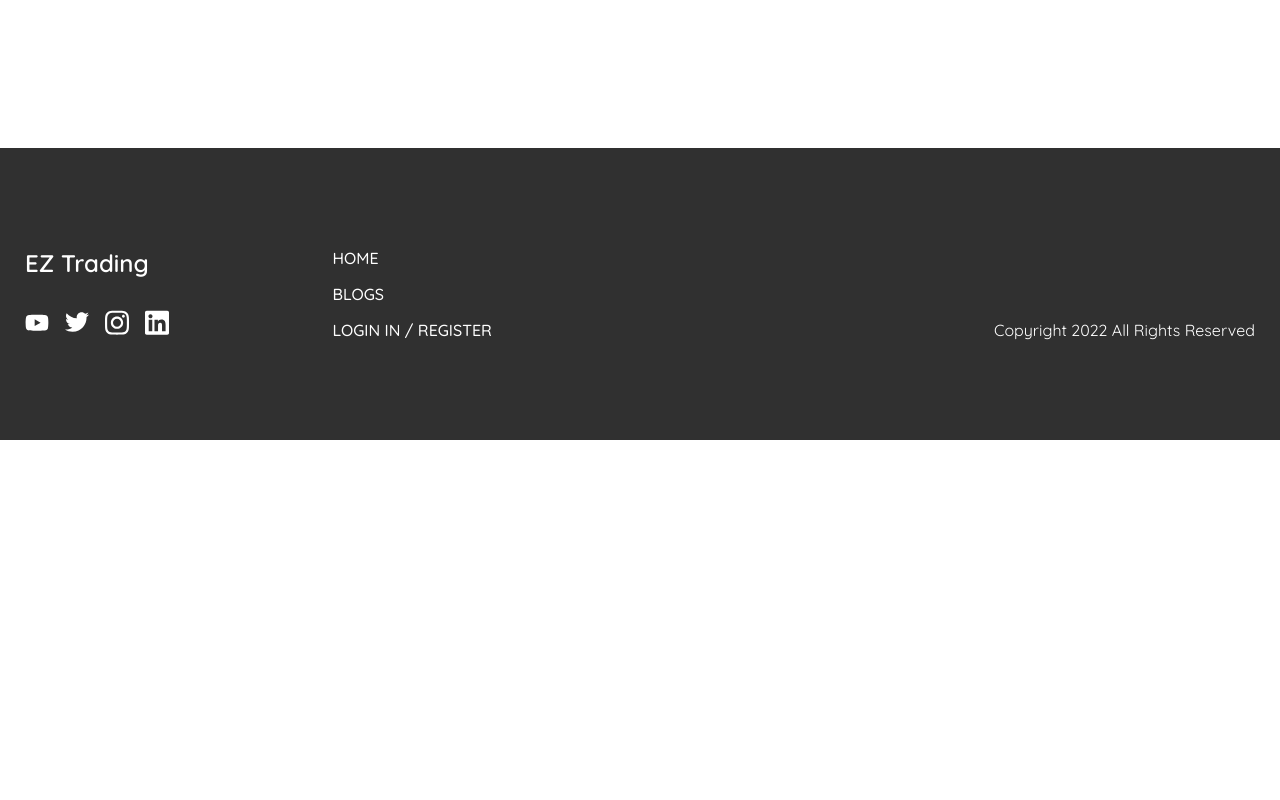
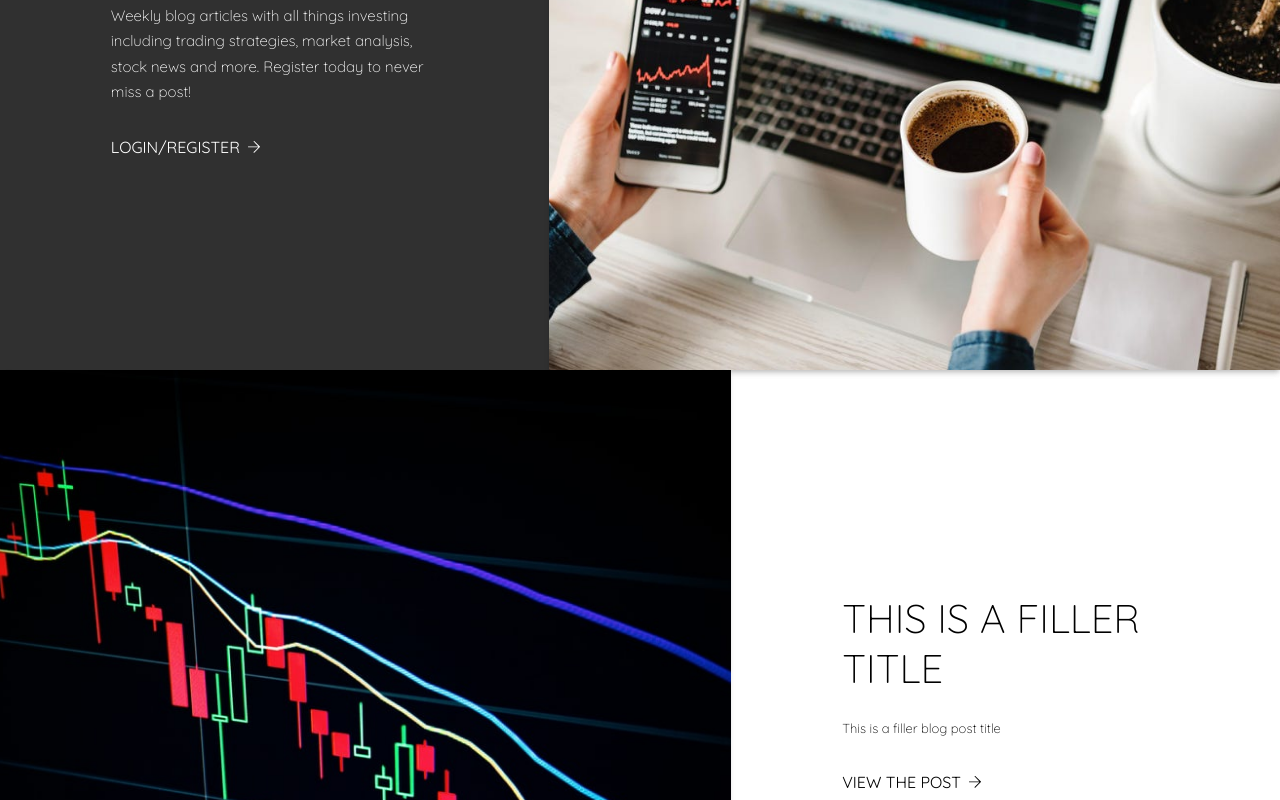
Before and after one commit to Ismaeltech/Trading-blog, a Vue app: page / in a window 1280 px wide. Shown: the part 360-1160 px from the top of the page. Before the commit the page ends 800 px from the top, so only its background shows below. Built offline with nearby package versions, Linux system fonts and the light colour scheme; what vue2-editor would draw is missing.

Commit message:
Binded up object and array to BlogPost components. Loaded in all three blogpost components. Styled components through class names blog-wrapper, blog-content, and blog-photo.

```diff
--- a/src/App.vue
+++ b/src/App.vue
@@ -55,4 +55,17 @@ export default {
 .link-light {
   color: #fff;
 }
+
+.arrow {
+  margin-left: 8px;
+  width: 12px;
+  path {
+    fill: #000;
+  }
+}
+.arrow-light {
+  path {
+    fill: #fff;
+  }
+}
 </style>
--- a/src/components/BlogPost.vue
+++ b/src/components/BlogPost.vue
@@ -1,15 +1,151 @@
 <template>
-  <div>
-      <h2>Hello</h2>
+  <div class="blog-wrapper no-user">
+    <div class="blog-content">
+        <div>
+            <h2 v-if="post.welcomeScreen">{{ post.title }}</h2>
+            <h2 v-else>{{ post.title }}</h2>
+            <p v-if="post.welcomeScreen">{{ post.blogPost }}</p>
+            <p class="content-preview" v-else>{{ post.blogHTML }}</p>
+            <router-link class="link link-light" v-if="post.welcomeScreen" to="#">
+                Login/Register<Arrow class="arrow arrow-light" />
+            </router-link>
+            <router-link class="link" v-else to="#">
+                View The Post<Arrow class="arrow" />
+            </router-link>
+        </div>
+    </div>
+    <div class="blog-photo">
+            <img v-if="post.welcomeScreen" :src="require(`../assets/blogPhotos/${post.photo}.jpg`)" alt=""/>
+            <img v-else :src="require(`../assets/blogPhotos/${post.blogCoverPhoto}.jpg`)" alt=""/>
+        </div>
   </div>
 </template>
 
 <script>
+import Arrow from "../assets/Icons/arrow-right-light.svg";
 export default {
 name: "blogPost",
+props: ["post"],
+components: {
+    Arrow,
+},
 };
 </script>
 
 <style lang="scss" scoped>
 
+.blog-wrapper {
+    display: flex;
+    flex-direction: column;
+    box-shadow: 0 4px 6px -1px rgba(0, 0, 0, 0.1), 0 2px 4px -1px rgba(0, 0, 0, 0.06);
+    @media (min-width: 700px) {
+        min-height: 650px;
+        max-height: 650px;
+        flex-direction: row;
+        }
+
+        .blog-content {
+            display: flex;
+            flex-direction: column;
+            justify-content: center;
+            align-items: center;
+            flex: 4;
+            order: 2;
+            @media (min-width: 700px) {
+                order: 1;
+            }
+            @media (min-width: 800px) {
+                flex: 3;
+            }
+
+            div {
+                max-width: 375px;
+                padding: 72px 24px;
+                @media (min-width: 700px) {
+                    padding: 0 24px;
+                }
+
+                h2 {
+                    font-size: 32px;
+                    font-weight: 300;
+                    text-transform: uppercase;
+                    margin-bottom: 24px;
+                    @media (min-width: 700px) {
+                        font-size: 40px;
+                    }
+                }
+
+                p {
+                    font-size: 15px;
+                    font-weight: 300;
+                    line-height: 1.7;
+                }
+
+                .content-preview {
+                    font-size: 13px;
+                    max-height: 24px;
+                    width: 250px;
+                    white-space: nowrap;
+                    overflow: hidden;
+                    text-overflow: ellipsis;
+                }
+
+                .link {
+                    display: inline-flex;
+                    align-items: center;
+                    margin-top: 32px;
+                    padding-bottom: 4px;
+                    border-bottom: 1px solid transparent;
+                    transition: 0.5s ease-in all;
+
+                    &:hover {
+                        border-bottom-color: #303030;
+                    }
+                }
+
+                .link-light {
+                    &:hover {
+                        border-bottom-color: #ffff;
+                    }
+                }
+            }
+        }
+
+        .blog-photo {
+            order: 1;
+            flex: 3;
+            box-shadow: 0 4px 6px -1px rgba(0, 0, 0, 0.1), 0 2px 4px -1px rgba(0, 0, 0, 0.06);
+
+            @media (min-width: 700px) {
+                order: 2;
+            }
+            @media (min-width: 800px) {
+                flex: 4;
+            }
+
+            img {
+                display: block;
+                width: 100%;
+                height: 100%;
+                object-fit: cover;
+            }
+        }
+
+
+        &:nth-child(even) {
+            .blog-content {
+                order: 2;
+            }
+            .blog-photo {
+                order: 1;
+            }
+        }
+}
+
+.no-user:first-child {
+    .blog-content {
+        background-color: #303030;
+        color: #fff;
+    }
+}
 </style>
--- a/src/views/Home.vue
+++ b/src/views/Home.vue
@@ -1,12 +1,12 @@
 <template>
   <div class="home">
-    <BlogPost/>
-    <BlogPost/>
+    <BlogPost :post="welcomeScreen" />
+    <BlogPost :post="post" v-for="(post, index) in sampleBlogPost" :key="index" />
   </div>
 </template>
 
 <script>
-import BlogPost from "../components/BlogPost.vue";
+import BlogPost from "../components/BlogPost";
 export default {
   name: "Home",
   components: { BlogPost },
```
